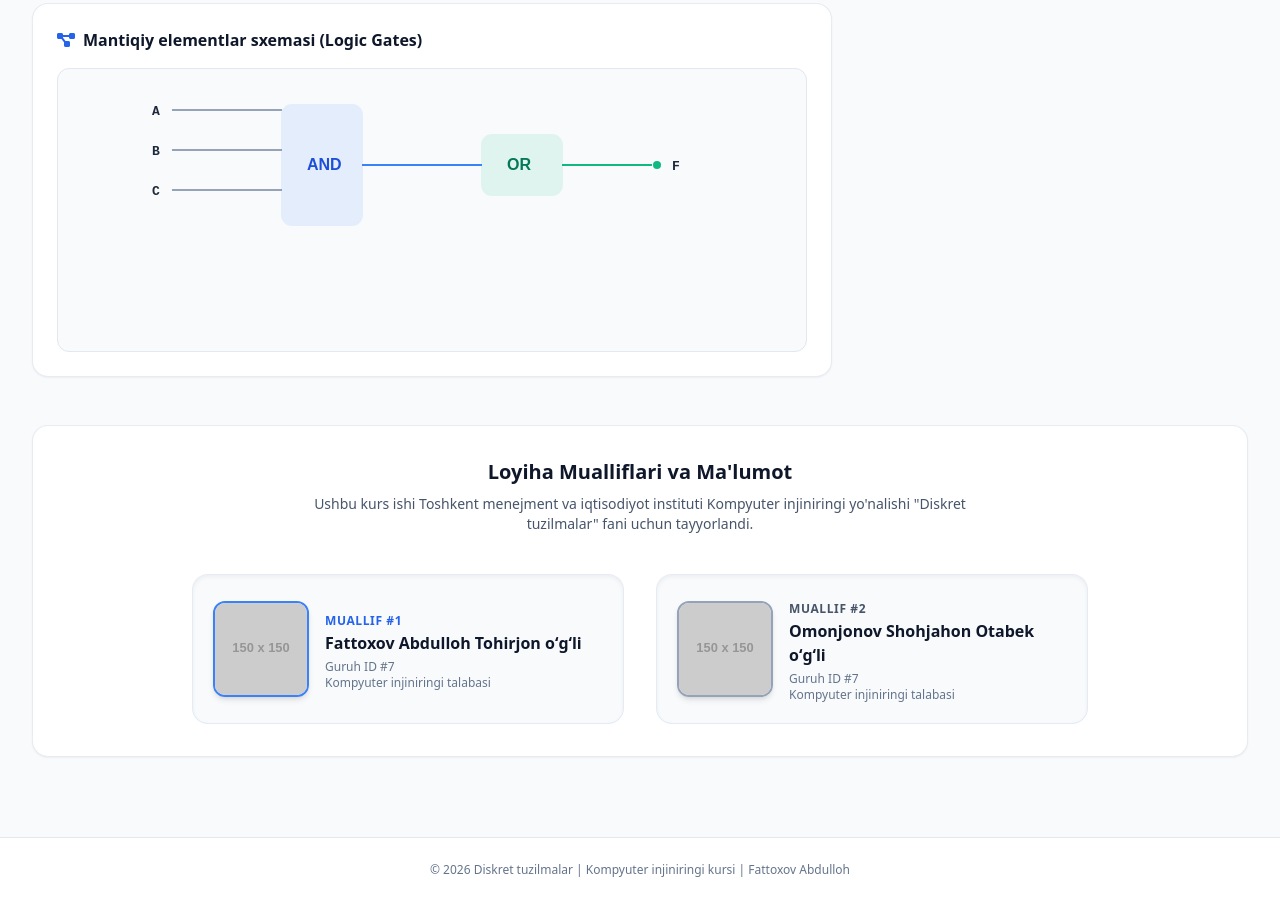
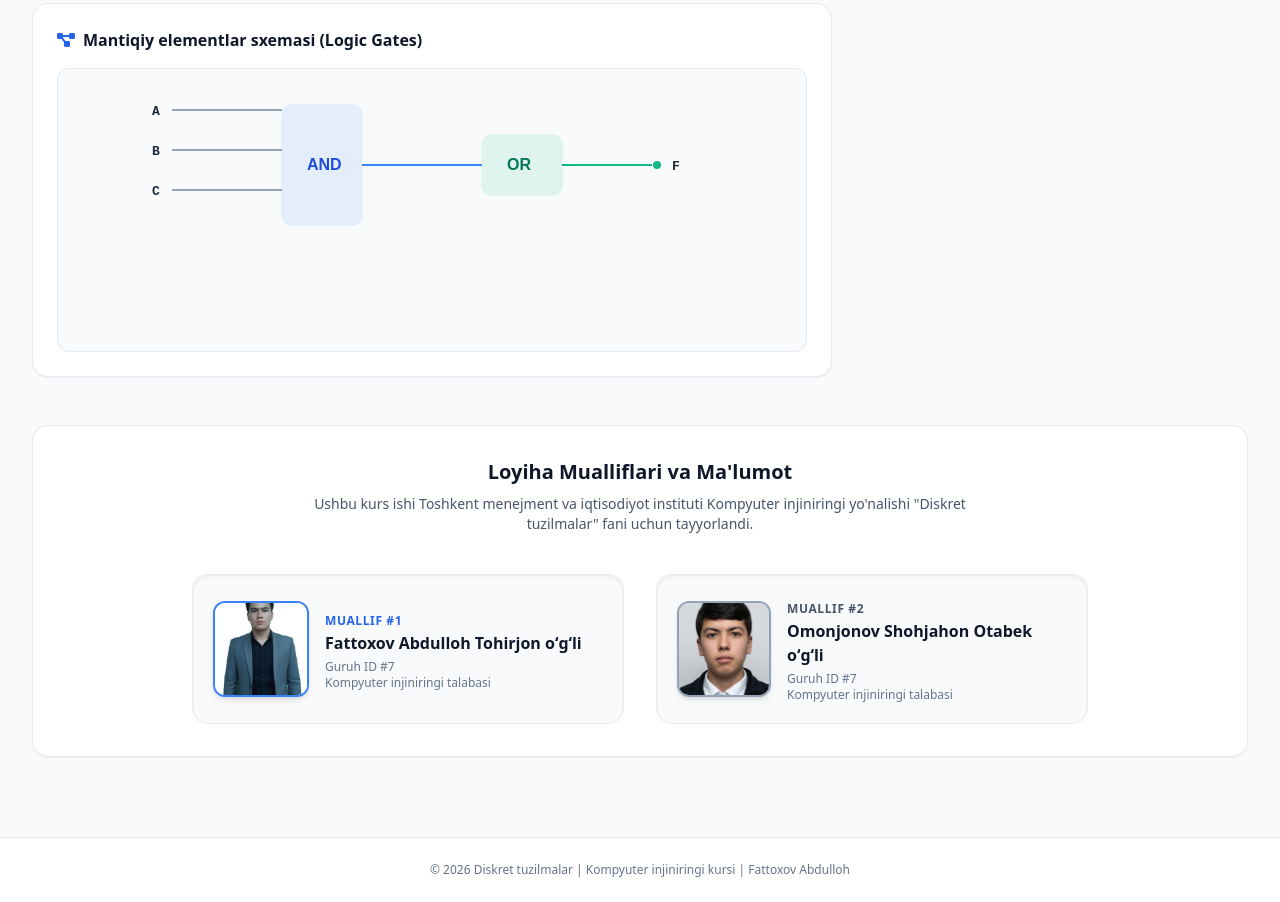
Before and after one commit to abu324854-sketch/diskret_tuzilmalar_a-sh, a plain HTML site: page index.html in a window 1280 px wide. Shown: the part 1032-1934 px from the top of the page. Drawn offline with nearby package versions, Linux system fonts and the light colour scheme; placeholder pictures from the web are drawn by us.

Commit message:
Update index.html

```diff
--- a/index.html
+++ b/index.html
@@ -187,7 +187,7 @@
             <div class="grid grid-cols-1 md:grid-cols-2 gap-8 max-w-4xl mx-auto">
                 <!-- Author 1: Fattoxov Abdulloh -->
                 <div class="flex items-center space-x-4 p-5 bg-slate-50 rounded-2xl border border-slate-200/80 shadow-inner">
-                    <img src="abdulloh.jpg" alt="Fattoxov Abdulloh" onerror="this.src='https://via.placeholder.com/150?text=Abdulloh'" class="w-24 h-24 rounded-xl object-cover border-2 border-brand-500 shadow-md">
+                    <img src="photo_2026-10-26_17-06-22.jpg" alt="Fattoxov Abdulloh" onerror="this.src='https://via.placeholder.com/150?text=Abdulloh'" class="w-24 h-24 rounded-xl object-cover border-2 border-brand-500 shadow-md">
                     <div>
                         <span class="text-xs font-semibold text-brand-600 uppercase tracking-wider">Muallif #1</span>
                         <h4 class="text-base font-bold text-slate-900">Fattoxov Abdulloh Tohirjon oʻgʻli</h4>
@@ -197,7 +197,7 @@
 
                 <!-- Author 2: Omonjonov Shohjahon -->
                 <div class="flex items-center space-x-4 p-5 bg-slate-50 rounded-2xl border border-slate-200/80 shadow-inner">
-                    <img src="sherik.jpg" alt="Omonjonov Shohjahon" onerror="this.src='https://via.placeholder.com/150?text=Shohjahon'" class="w-24 h-24 rounded-xl object-cover border-2 border-slate-400 shadow-md">
+                    <img src="photo_2026-10-26_17-08-05.jpg" alt="Omonjonov Shohjahon" onerror="this.src='https://via.placeholder.com/150?text=Shohjahon'" class="w-24 h-24 rounded-xl object-cover border-2 border-slate-400 shadow-md">
                     <div>
                         <span class="text-xs font-semibold text-slate-600 uppercase tracking-wider">Muallif #2</span>
                         <h4 class="text-base font-bold text-slate-900">Omonjonov Shohjahon Otabek oʻgʻli</h4>
```
